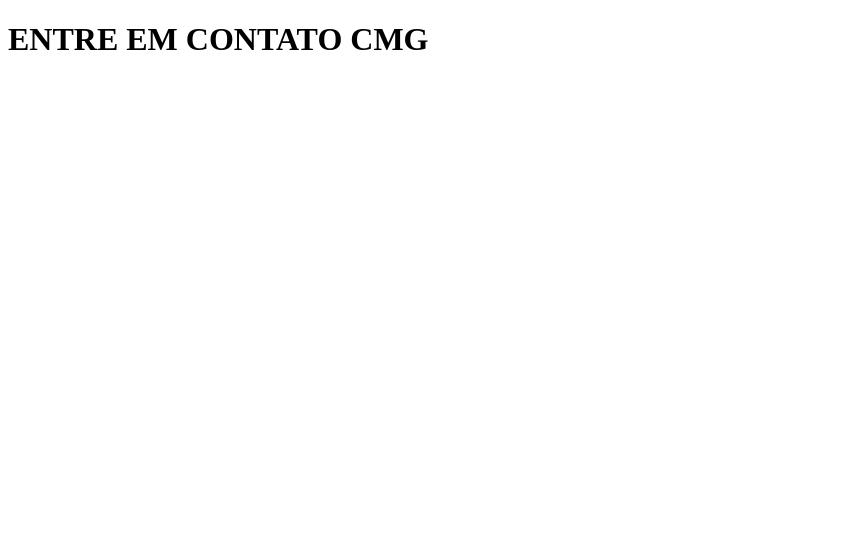
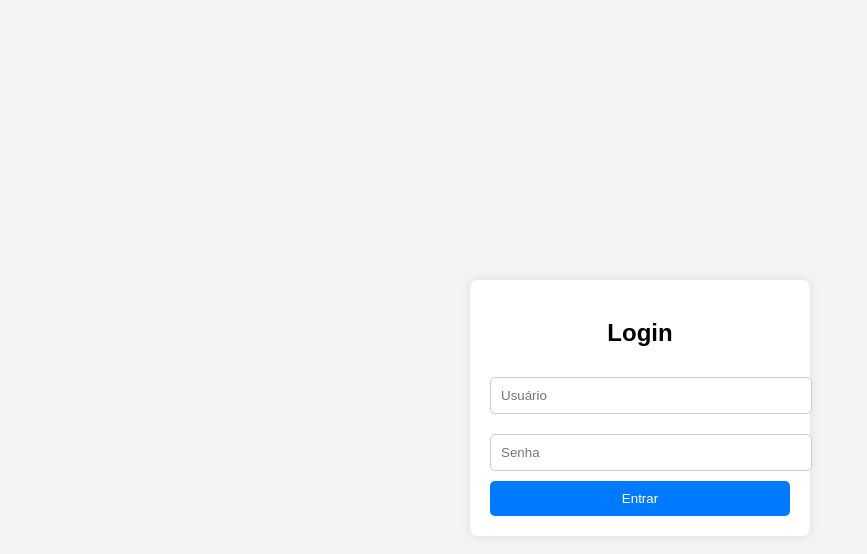
Before and after one commit to MauSuster/meu-servidor, a website: page src/pages/home.html in a window 1280 px wide. Shown: the whole page, without its empty margins (0-867 px from the left). Drawn offline with Linux system fonts and the light colour scheme.

Commit message:
ratatat preciso evitar

```diff
--- a/src/pages/home.html
+++ b/src/pages/home.html
@@ -1,11 +1,69 @@
 <!DOCTYPE html>
-<html lang="en">
+<html lang="pt-br">
 <head>
     <meta charset="UTF-8">
     <meta name="viewport" content="width=device-width, initial-scale=1.0">
-    <title>CONTATO</title>
+    <title>Khipo</title>
+    <style>
+        body {
+            font-family: Arial, sans-serif;
+            display: flex;
+            justify-content: center;
+            align-items: center;
+            height: 100vh;
+            background-color: #f4f4f4;
+        }
+        .login-container {
+            background: white;
+            padding: 20px;
+            border-radius: 8px;
+            box-shadow: 0 0 10px rgba(0, 0, 0, 0.1);
+            width: 300px;
+            text-align: center;
+        }
+        .login-container h2 {
+            margin-bottom: 20px;
+        }
+        .login-container input {
+            width: 100%;
+            padding: 10px;
+            margin: 10px 0;
+            border: 1px solid #ccc;
+            border-radius: 5px;
+        }
+        .login-container button {
+            width: 100%;
+            padding: 10px;
+            background-color: #007BFF;
+            color: white;
+            border: none;
+            border-radius: 5px;
+            cursor: pointer;
+        }
+        .login-container button:hover {
+            background-color: #0056b3;
+        }
+    </style>
 </head>
 <body>
-    <h1>ENTRE EM CONTATO CMG</h1>
+    <div class="login-container">
+        <h2>Login</h2>
+        <input type="text" id="username" placeholder="Usuário">
+        <input type="password" id="password" placeholder="Senha">
+        <button onclick="login()">Entrar</button>
+    </div>
+    <script>
+        function login() {
+            const username = document.getElementById('username').value;
+            const password = document.getElementById('password').value;
+
+            if (username === "admin" && password === "1234") {
+                alert("Login bem-sucedido!");
+                window.location.href = "dashboard.html";
+            } else {
+                alert("Usuário ou senha incorretos.");
+            }
+        }
+    </script>
 </body>
 </html>
```
Also changed, not shown: src/pages/contato.html (deleted, +0 -11 lines), src/pages/dashboard.html (added, +55 -0 lines).
